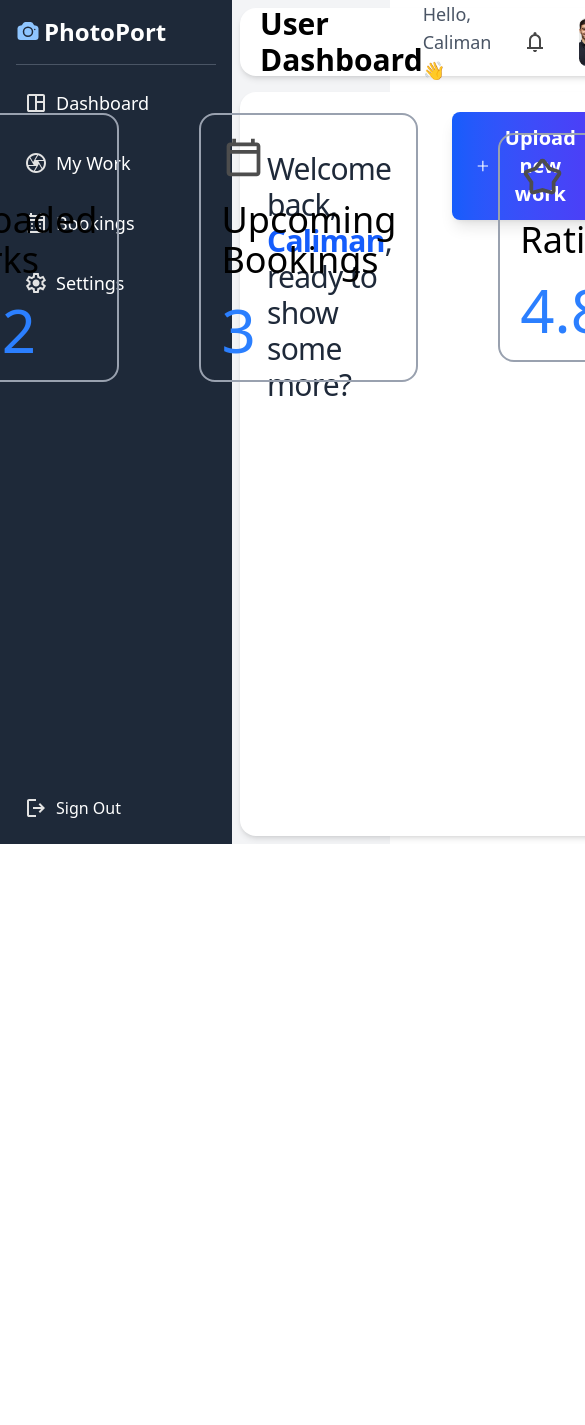
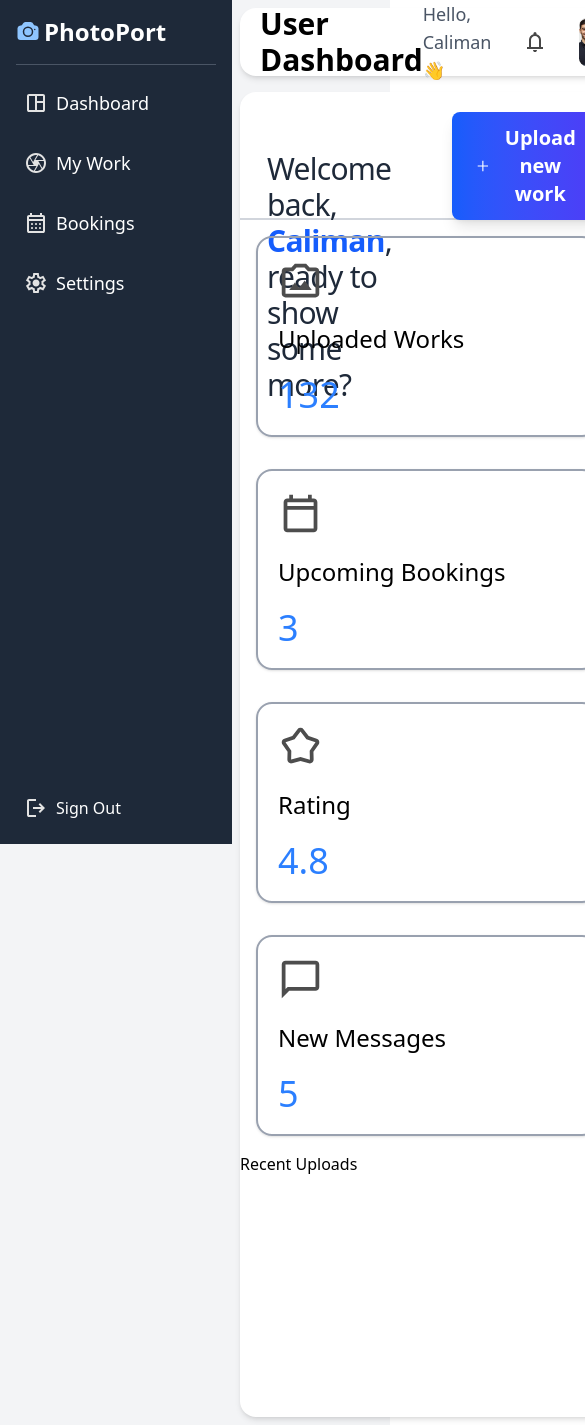
Before and after one commit to SultanBerkM/PhotoPort, a React (Vite) app: page /dashboard in a window 390 px wide. Shown: the top 1425 px of the page, 585 px wide, since content can reach past the window. Before the commit the page ends 844 px from the top, so only its background shows below. Built offline with nearby package versions, Linux system fonts and the light colour scheme.

Commit message:
Minor changes on Dashboard and strucutre

```diff
--- a/src/components/Cards/StatiticsCards.jsx
+++ b/src/components/Cards/StatiticsCards.jsx
@@ -1,11 +1,13 @@
-function StatisticsCards({pathData, cardTitle, numberData}) {
-    return(
-        <div className="border-2 rounded-2xl w-full h-auto m-10 p-5 flex flex-col items-start justify-center gap-5 border-gray-400">
-            <svg xmlns="http://www.w3.org/2000/svg" height="45px" viewBox="0 -960 960 960" width="45px" fill="#4D4D4D">
-            <path d={pathData}/></svg>
-            <h1 className="text-4xl">{cardTitle}</h1>
-            <h2 className="text-6xl text-blue-500">{numberData}</h2>
-        </div>
-    )
+function StatisticsCards({ pathData, cardTitle, numberData }) {
+  return (
+    <div className="border-2 rounded-2xl w-full sm:w-[48%] lg:w-[22%] h-auto m-4 p-5 flex flex-col items-start justify-center gap-5 border-gray-400 shadow-sm">
+      <svg xmlns="http://www.w3.org/2000/svg" height="45px" viewBox="0 -960 960 960" width="45px" fill="#4D4D4D">
+        <path d={pathData} />
+      </svg>
+      <h1 className="text-2xl xl:text-4xl">{cardTitle}</h1>
+      <h2 className="text-4xl xl:text-6xl text-blue-500">{numberData}</h2>
+    </div>
+  );
 }
+
 export default StatisticsCards;
--- a/src/pages/UserDashboard/MainDashboad.jsx
+++ b/src/pages/UserDashboard/MainDashboad.jsx
@@ -13,14 +13,18 @@ function MainDashboard(){
                    <UploadBtn />
                </div>
             </div>
-
-            <div className="flex h-1/4 w-full items-center justify-center">
+            <hr className="border-gray-300 border-1 mt-4"/>
+            <div className="flex flex-wrap justify-center items-stretch w-full">
                <StatisticsCards cardTitle={"Uploaded Works"} numberData={132} pathData={"M240-280h480L570-480 450-320l-90-120-120 160Zm-80 160q-33 0-56.5-23.5T80-200v-480q0-33 23.5-56.5T160-760h126l74-80h240l74 80h126q33 0 56.5 23.5T880-680v480q0 33-23.5 56.5T800-120H160Zm0-80h640v-480H638l-73-80H395l-73 80H160v480Zm320-240Z"} />
                <StatisticsCards cardTitle={"Upcoming Bookings"} numberData={3} pathData={"M200-80q-33 0-56.5-23.5T120-160v-560q0-33 23.5-56.5T200-800h40v-80h80v80h320v-80h80v80h40q33 0 56.5 23.5T840-720v560q0 33-23.5 56.5T760-80H200Zm0-80h560v-400H200v400Zm0-480h560v-80H200v80Zm0 0v-80 80Z"}/>
                <StatisticsCards cardTitle={"Rating"} numberData={4.8} pathData={"m305-704 112-145q12-16 28.5-23.5T480-880q18 0 34.5 7.5T543-849l112 145 170 57q26 8 41 29.5t15 47.5q0 12-3.5 24T866-523L756-367l4 164q1 35-23 59t-56 24q-2 0-22-3l-179-50-179 50q-5 2-11 2.5t-11 .5q-32 0-56-24t-23-59l4-165L95-523q-8-11-11.5-23T80-570q0-25 14.5-46.5T135-647l170-57Zm49 69-194 64 124 179-4 191 200-55 200 56-4-192 124-177-194-66-126-165-126 165Zm126 135Z"}/>
                <StatisticsCards cardTitle={"New Messages"} numberData={5} pathData={"M80-80v-720q0-33 23.5-56.5T160-880h640q33 0 56.5 23.5T880-800v480q0 33-23.5 56.5T800-240H240L80-80Zm126-240h594v-480H160v525l46-45Zm-46 0v-480 480Z"}/>
             </div>
 
+            <div>
+                <h2>Recent Uploads</h2>
+            </div>
+
         </div>
     );
 }
```
